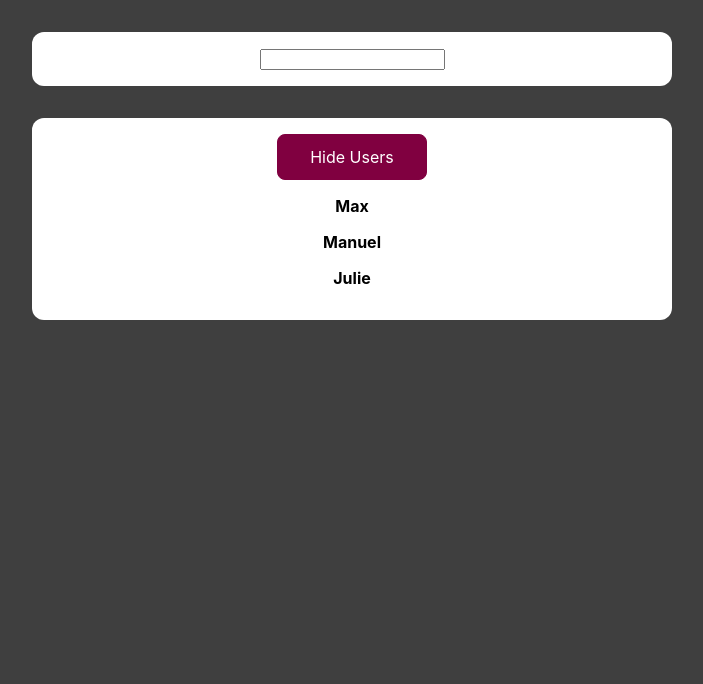
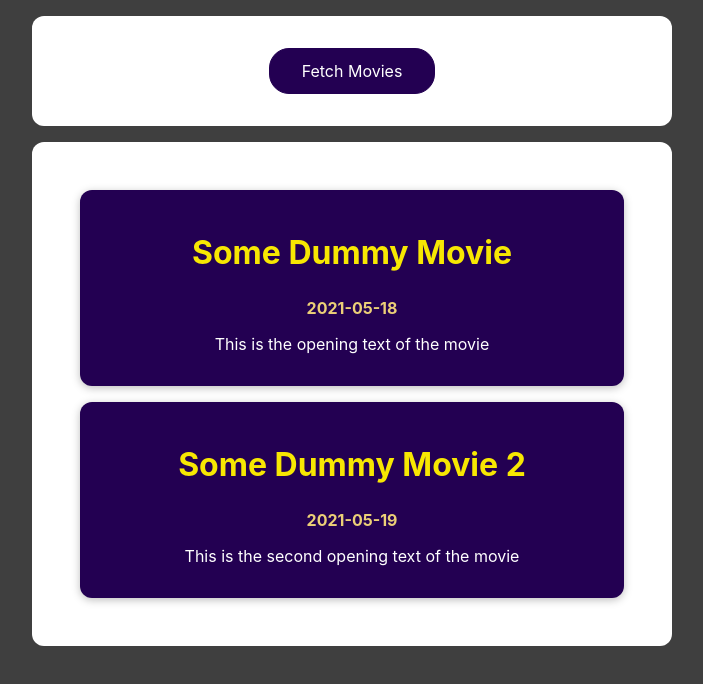
Before and after one commit to MdTasib/React-Complete-Guide, a React (Create React App) app: page / in a window 1280 px wide. Shown: the top 684 px of the page, without its empty margins (288-991 px from the left). Built offline with nearby package versions, Linux system fonts and the light colour scheme.

Commit message:
module 14 setup

```diff
--- a/src/App.js
+++ b/src/App.js
@@ -8,6 +8,7 @@ import { AuthContextProvider } from './Module_10/store/auth-context';
 import Module_11 from './Module_11/Module_11';
 import Module_12 from './Module_12/Module_12';
 import Module_13 from './Module_13/Module_13';
+import Module_14 from './Module_14/Module_14';
 
 function App() {
 	return (
@@ -18,8 +19,8 @@ function App() {
 			{/* <AuthContextProvider><Module_10 /></AuthContextProvider> */}
 			{/* <Module_11 /> */}
 			{/* <Module_12 /> */}
-
-			<Module_13 />
+			{/* <Module_13 /> */}
+			<Module_14 />
 		</div>
 	);
 }
--- /dev/null
+++ b/src/Module_14/Module_14.css
@@ -0,0 +1,29 @@
+section {
+	margin: 1rem auto;
+	width: 90%;
+	max-width: 40rem;
+	text-align: center;
+	background-color: white;
+	padding: 2rem;
+	border-radius: 12px;
+}
+
+button {
+	font: inherit;
+	cursor: pointer;
+	background: #230052;
+	border: 1px solid #230052;
+	color: white;
+	padding: 0.75rem 2rem;
+	border-radius: 20px;
+}
+
+button:focus {
+	outline: none;
+}
+
+button:hover,
+button:active {
+	background-color: #460897;
+	border-color: #460897;
+}
--- /dev/null
+++ b/src/Module_14/Module_14.jsx
@@ -0,0 +1,33 @@
+import { Fragment } from 'react';
+import './Module_14.css';
+import MoviesList from './components/MoviesList';
+
+const Module_14 = () => {
+	const dummyMovies = [
+		{
+			id: 1,
+			title: 'Some Dummy Movie',
+			openingText: 'This is the opening text of the movie',
+			releaseDate: '2021-05-18',
+		},
+		{
+			id: 2,
+			title: 'Some Dummy Movie 2',
+			openingText: 'This is the second opening text of the movie',
+			releaseDate: '2021-05-19',
+		},
+	];
+
+	return (
+		<Fragment>
+			<section>
+				<button>Fetch Movies</button>
+			</section>
+			<section>
+				<MoviesList movies={dummyMovies} />
+			</section>
+		</Fragment>
+	);
+};
+
+export default Module_14;
--- /dev/null
+++ b/src/Module_14/components/Movie.js
@@ -0,0 +1,15 @@
+import React from 'react';
+
+import classes from './Movie.module.css';
+
+const Movie = (props) => {
+  return (
+    <li className={classes.movie}>
+      <h2>{props.title}</h2>
+      <h3>{props.releaseDate}</h3>
+      <p>{props.openingText}</p>
+    </li>
+  );
+};
+
+export default Movie;
--- /dev/null
+++ b/src/Module_14/components/Movie.module.css
@@ -0,0 +1,20 @@
+.movie {
+  margin: 1rem;
+  padding: 1rem;
+  background-color: #230052;
+  box-shadow: 0 2px 8px rgba(0, 0, 0, 0.26);
+  border-radius: 12px;
+  text-align: center;
+  color: white;
+}
+
+.movie h2 {
+  font-size: 2rem;
+  color: #f7e702;
+}
+
+.movie h3 {
+  color: #eccf77;
+  margin: 0;
+  font-size: 1rem;
+}
--- /dev/null
+++ b/src/Module_14/components/MoviesList.js
@@ -0,0 +1,21 @@
+import React from 'react';
+
+import Movie from './Movie';
+import classes from './MoviesList.module.css';
+
+const MovieList = (props) => {
+  return (
+    <ul className={classes['movies-list']}>
+      {props.movies.map((movie) => (
+        <Movie
+          key={movie.id}
+          title={movie.title}
+          releaseDate={movie.releaseDate}
+          openingText={movie.openingText}
+        />
+      ))}
+    </ul>
+  );
+};
+
+export default MovieList;
--- /dev/null
+++ b/src/Module_14/components/MoviesList.module.css
@@ -0,0 +1,5 @@
+.movies-list {
+  list-style: none;
+  margin: 0;
+  padding: 0;
+}
```
